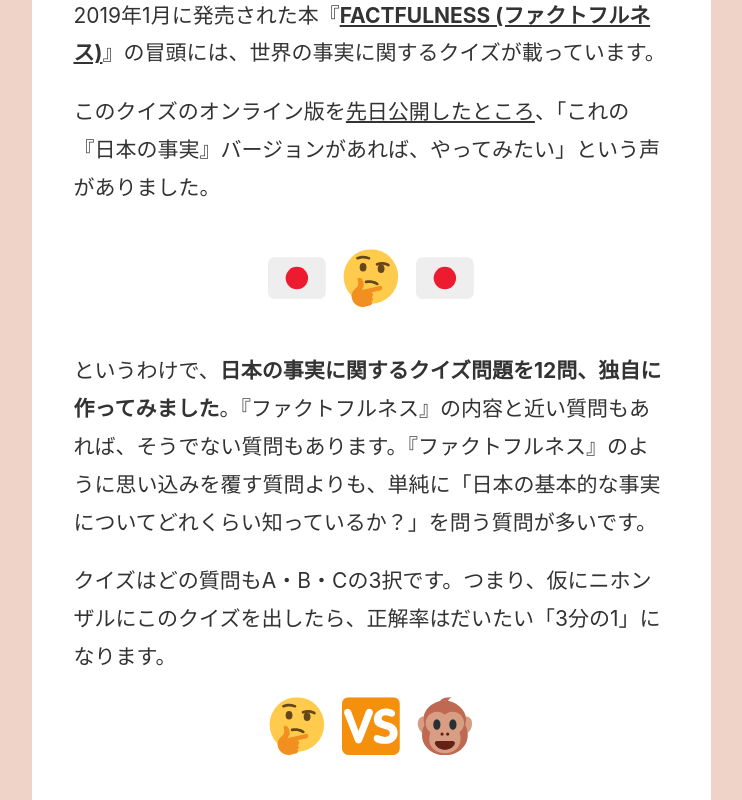
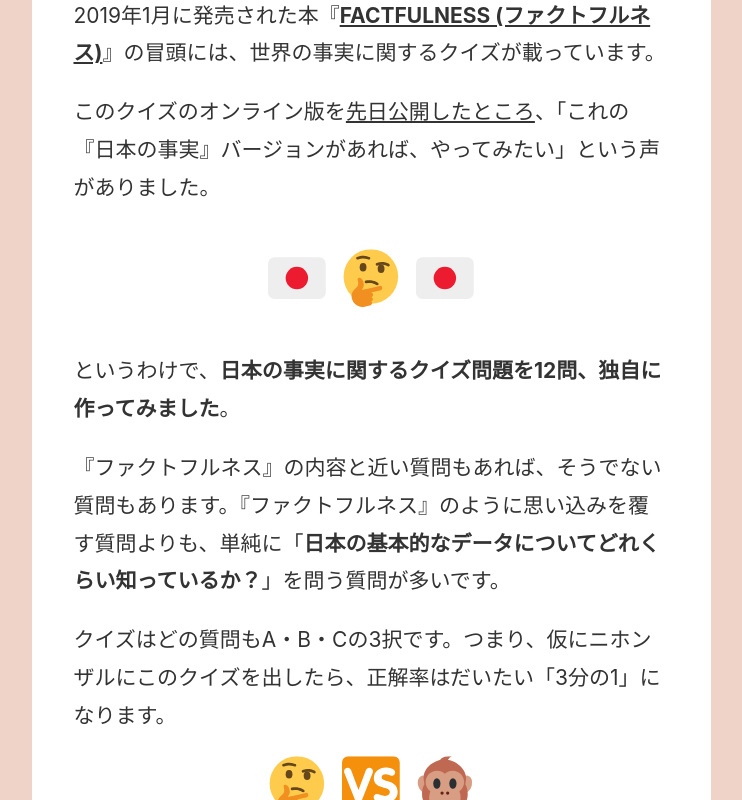
Before and after one commit to tkgshn/factquiz-jp.chibicode.com, a Next.js app: page / in a window 1280 px wide. Shown: the part 467-1267 px from the top of the page, without its empty margins (269-1011 px from the left). Built offline with nearby package versions, Linux system fonts and the light colour scheme.

Commit message:
:pencil:

```diff
--- a/src/components/intro.js
+++ b/src/components/intro.js
@@ -76,7 +76,12 @@
     <p>
       というわけで、
       <strong>日本の事実に関するクイズ問題を12問、独自に作ってみました</strong>
-      。『ファクトフルネス』の内容と近い質問もあれば、そうでない質問もあります。『ファクトフルネス』のように思い込みを覆す質問よりも、単純に「日本の基本的な事実についてどれくらい知っているか？」を問う質問が多いです。
+      。
+    </p>
+    <p>
+      『ファクトフルネス』の内容と近い質問もあれば、そうでない質問もあります。『ファクトフルネス』のように思い込みを覆す質問よりも、単純に「
+      <strong>日本の基本的なデータについてどれくらい知っているか？</strong>
+      」を問う質問が多いです。
     </p>
     <p
       css={css`
```
